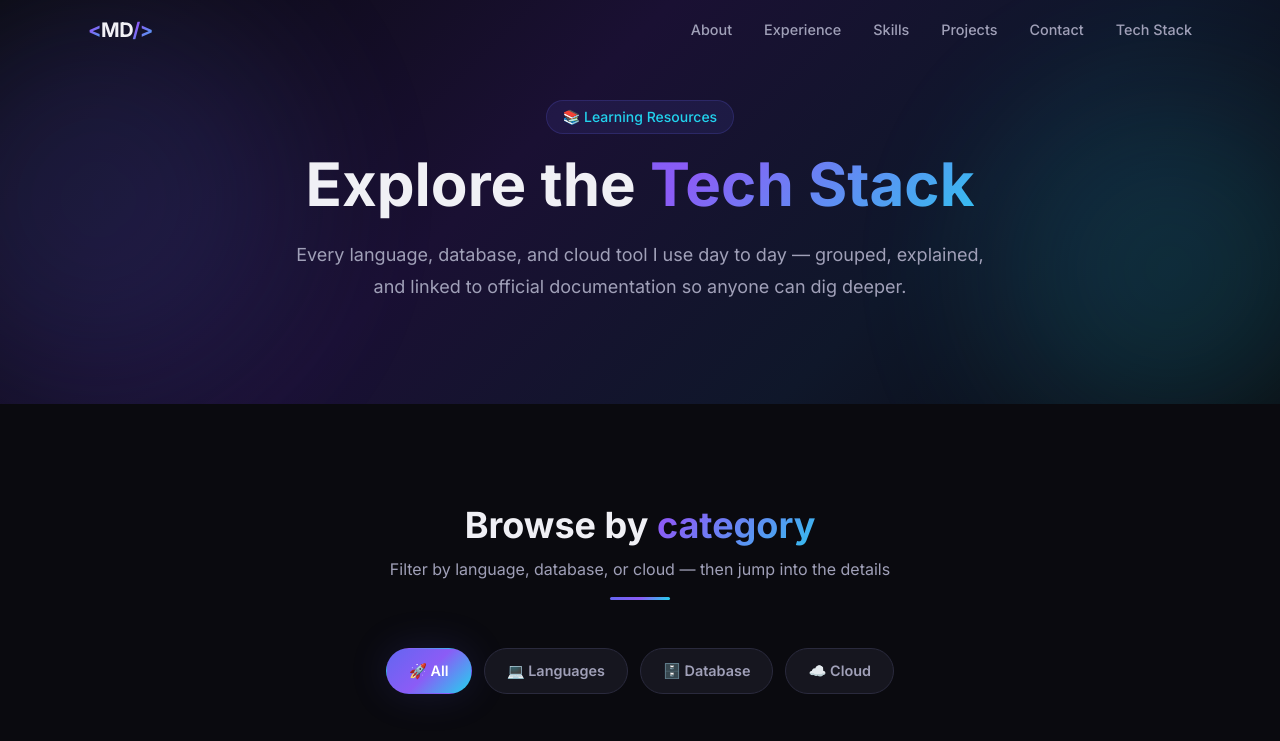
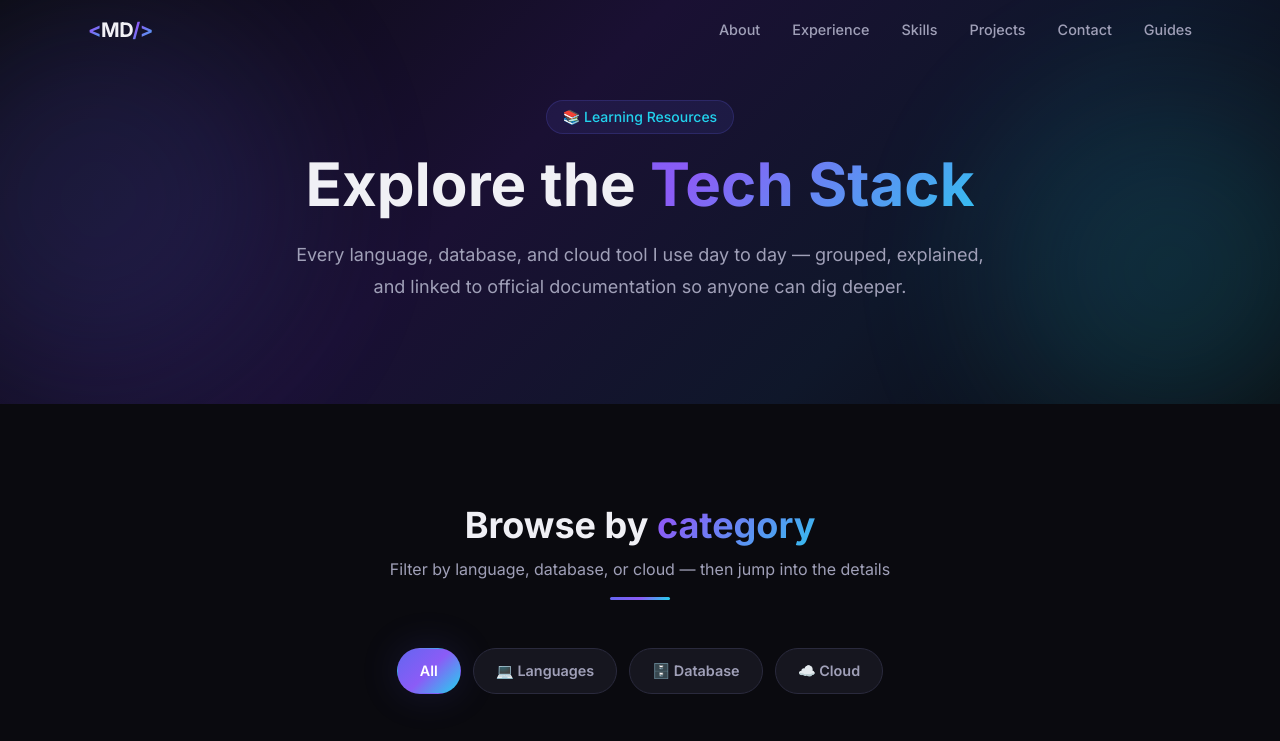
Before and after one commit to eesha-info/eeshaPortfolio, a Next.js app: page /tech-stack in a window 1280 px wide. Shown: the top 741 px of the page. Built offline with nearby package versions, Linux system fonts and the light colour scheme.

Commit message:
Rename Tech Stack nav item to Guides
"Tech Stack" read as redundant next to the existing "Skills" nav item
and undersold what the page actually is now — structured learning
docs with diagrams and reference links, not just a skills list.

Also drops the rocket emoji from the "All" category pill.

```diff
--- a/app/components/Footer.tsx
+++ b/app/components/Footer.tsx
@@ -14,7 +14,7 @@ export default function Footer() {
             . Crafted with precision.
           </p>
           <div className="flex gap-6">
-            <Link href="/tech-stack">Tech Stack</Link>
+            <Link href="/tech-stack">Guides</Link>
             <a href={socialLinks.github} target="_blank" rel="noopener noreferrer">
               GitHub
             </a>
--- a/app/components/Navbar.tsx
+++ b/app/components/Navbar.tsx
@@ -53,7 +53,7 @@ export default function Navbar() {
             className="nav-link"
             onClick={() => setMenuOpen(false)}
           >
-            Tech Stack
+            Guides
           </Link>
         </div>
 
--- a/app/components/TechStackGrid.tsx
+++ b/app/components/TechStackGrid.tsx
@@ -26,7 +26,7 @@ export default function TechStackGrid() {
           className={`category-pill ${activeCategory === "all" ? "active" : ""}`}
           onClick={() => setActiveCategory("all")}
         >
-          🚀 All
+          All
         </button>
         {techCategories.map((cat) => (
           <button
```
